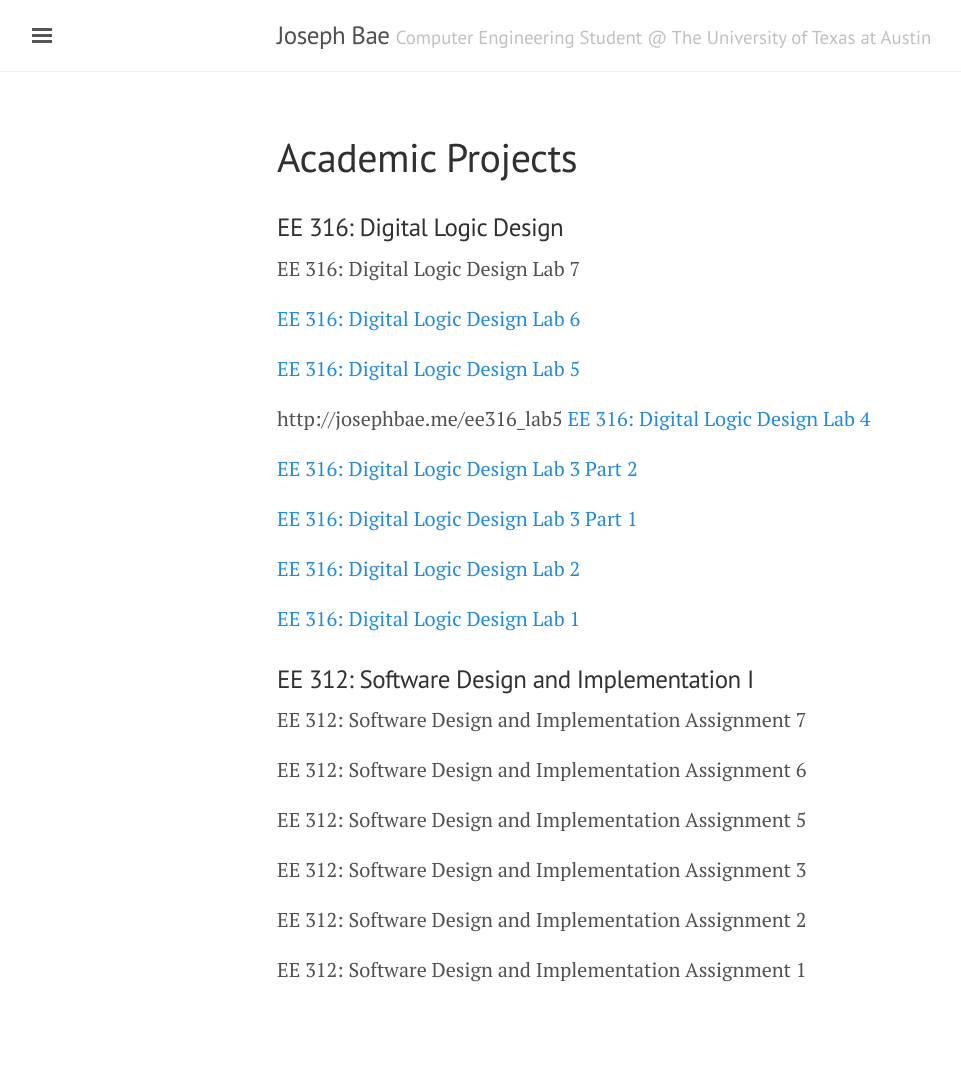
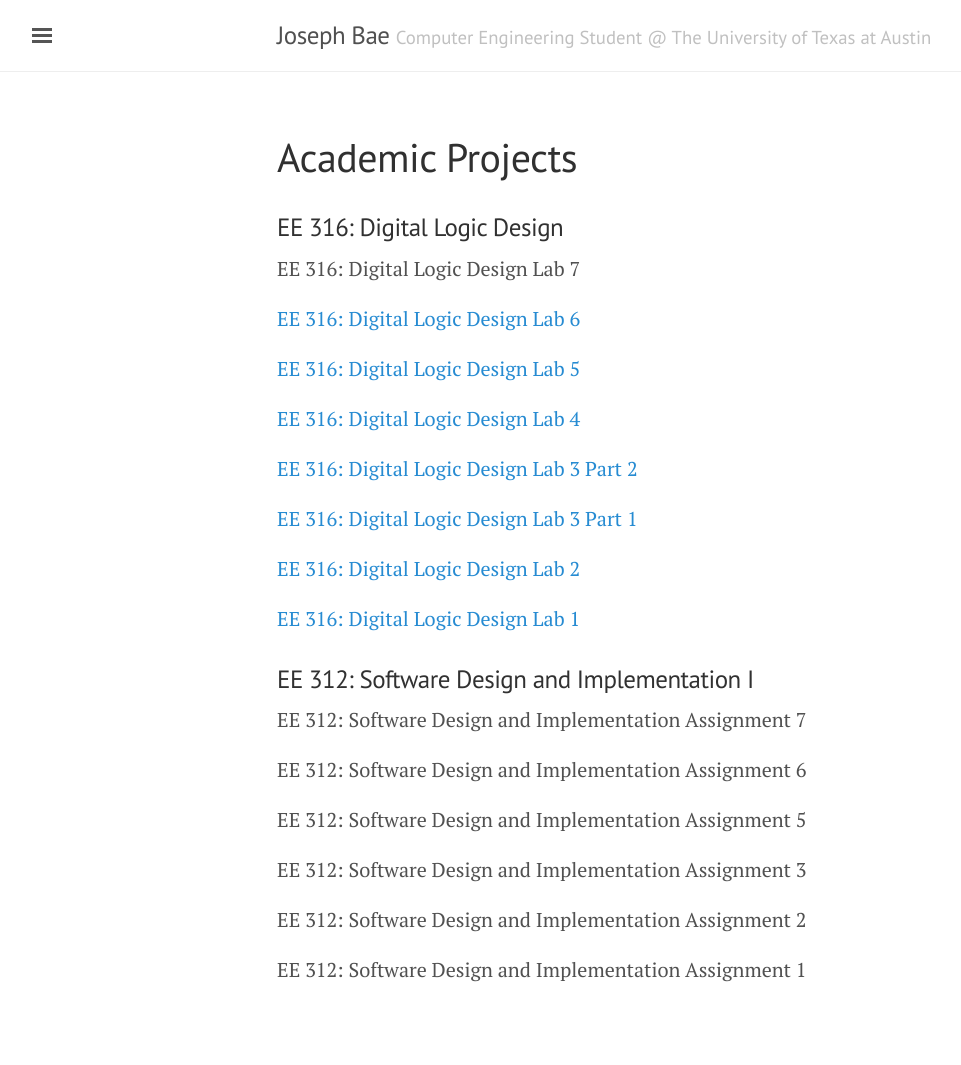
Before and after one commit to josephbae96/josephbae96.github.io, a Jekyll site: the page built from academic_projects.md, in a window 1280 px wide. Shown: the whole page, without its empty margins (3-964 px from the left). Built offline with Jekyll 4.4.1, drawn with Linux system fonts in a browser that asks for light colours; some of the changed lines change nothing that is shown.

Commit message:
Minor Text Fix

```diff
--- a/academic_projects.md
+++ b/academic_projects.md
@@ -11,9 +11,7 @@
 
 <a href="http://josephbae.me/ee316_lab5">EE 316: Digital Logic Design Lab 5</a>
 
-http://josephbae.me/ee316_lab5
 <a href="http://josephbae.me/ee316_lab4">EE 316: Digital Logic Design Lab 4</a>
-
 
 <a href="http://josephbae.me/ee316_lab3_part2">EE 316: Digital Logic Design Lab 3 Part 2</a>
 
```
